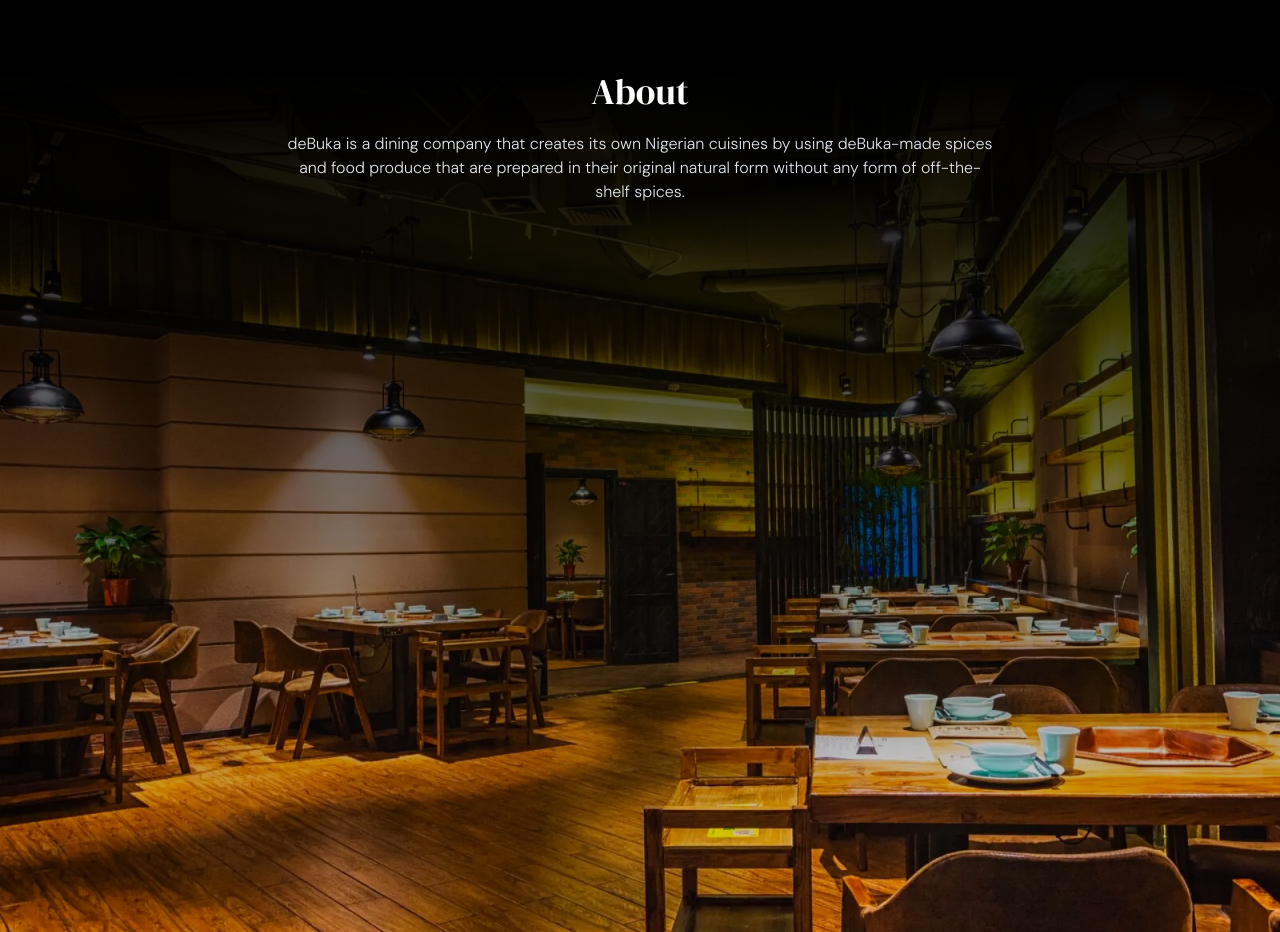
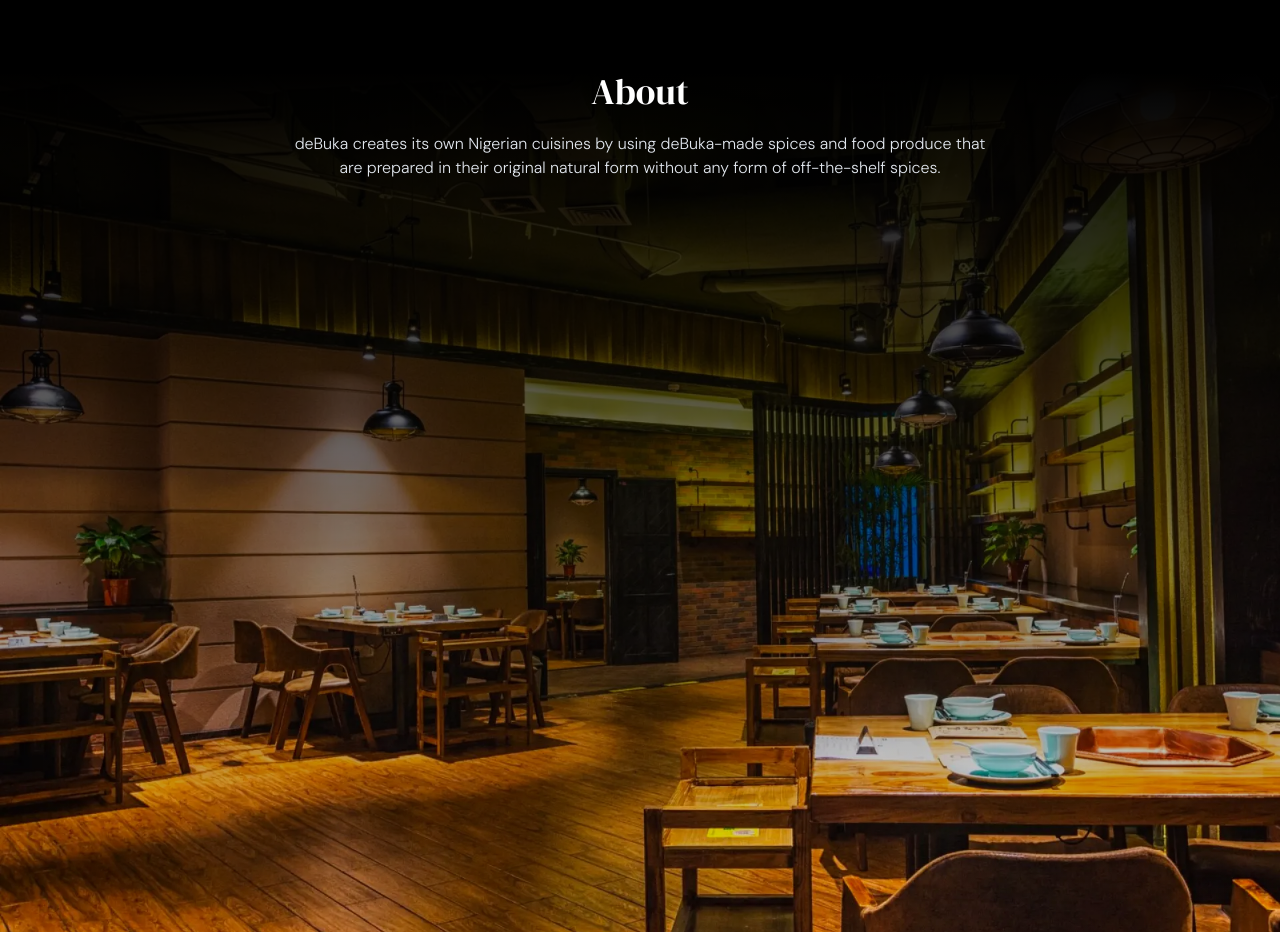
Before and after one commit to Aliiiu/debuka-website, a Next.js app: page / in a window 1280 px wide. Shown: the part 840-1772 px from the top of the page. Built offline with nearby package versions, Linux system fonts and the light colour scheme.

Commit message:
Update about us again

```diff
--- a/src/components/about.tsx
+++ b/src/components/about.tsx
@@ -6,7 +6,7 @@
 					<div className='max-w-[708px] text-white text-center'>
 						<h2 className='text-3xl md:text-4xl font-dms-serif about'>About</h2>
 						<p className='mt-5 text-grey-200 text-sm md:text-base font-light'>
-							deBuka is a dining company that creates its own Nigerian cuisines by 											 using deBuka-made spices and food produce that are prepared in their original natural form without any form of off-the-shelf spices.
+							deBuka creates its own Nigerian cuisines by using deBuka-made spices and food produce that are prepared in their original natural form without any form of off-the-shelf spices.
 						</p>
 					</div>
 				</div>
```
